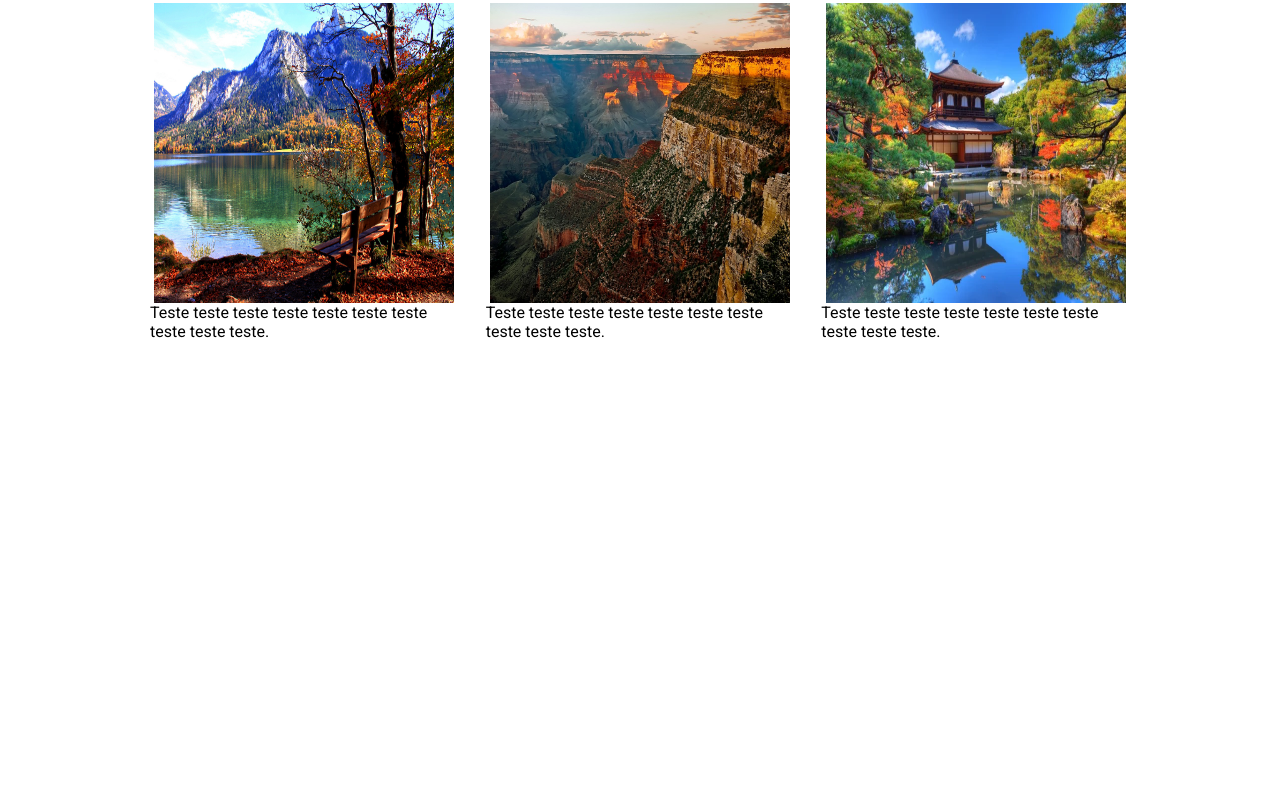
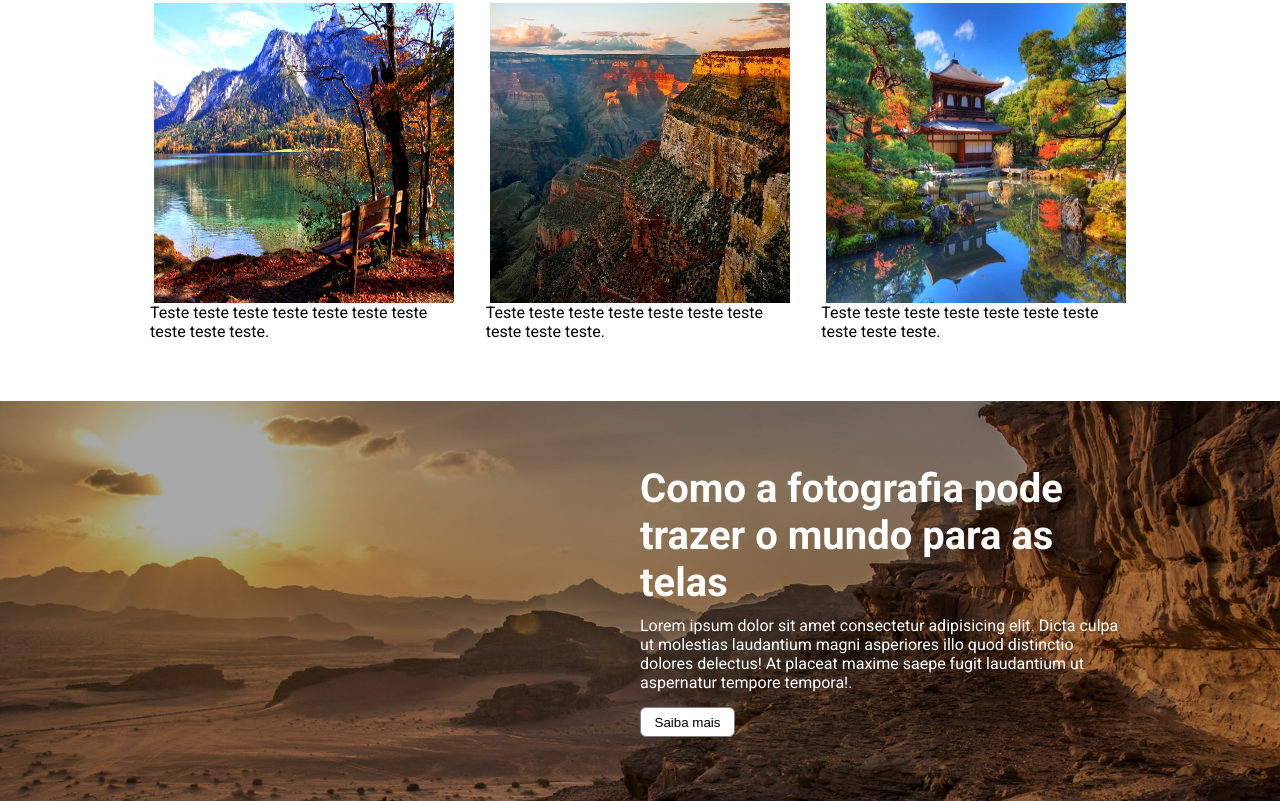
Before and after one commit to Daniel-santos941/o-inicio-do-site, a plain HTML site: page index.html in a window 1280 px wide. Shown: the part 633-1434 px from the top of the page. Before the commit the page ends 1034 px from the top, so only its background shows below. Drawn offline with Linux system fonts and the light colour scheme.

Commit message:
colocando a terceira seção e a imagem da terceira seção

```diff
--- a/css/style.css
+++ b/css/style.css
@@ -131,3 +131,46 @@ a {
     width: 300px;
     height: 300px;
 }
+
+/**Estilos da banner-section*/
+.banner-section {
+    background-image: url(../public/img/deserto.jpg );
+    background-repeat: no-repeat;
+    background-size: cover;
+    background-position: center;
+}
+
+.banner-section .darkening {
+    background-color: rgb(0, 0, 0, 0.340);
+    height: 100%;
+}
+
+.banner-section .closure {
+    height: 400px;
+    padding: 0 150px;
+    display: flex;
+    flex-direction: column;
+    justify-content: center;
+    align-items: flex-end;
+}
+
+.banner-section .closure .text-box {
+    width: 50%;
+    color: #fff;
+}
+
+.banner-section .closure .text-box h1 {
+    margin-bottom: 10px;
+    font-size: 40px;
+}
+
+.banner-section .closure .text-box button {
+    background-color: #fff;
+    width: 95px;
+    height: 30px;
+    color: black;
+    border: 1px solid grey;
+    border-radius: 6px;
+    margin-top: 15px;
+    cursor: pointer;
+}
--- a/index.html
+++ b/index.html
@@ -80,7 +80,19 @@
         </div>
     </section>
     <!--SEÇÃO 3-->
-
+    <section class="banner-section">
+        <div class="darkening">
+            <div class="container">
+                <div class="closure">
+                    <div class="text-box">
+                        <h1>Como a fotografia pode trazer o mundo para as telas</h1>
+                        <p>Lorem ipsum dolor sit amet consectetur adipisicing elit. Dicta culpa ut molestias laudantium magni asperiores illo quod distinctio dolores delectus! At placeat maxime saepe fugit laudantium ut aspernatur tempore tempora!.</p>
+                        <button>Saiba mais</button>
+                    </div>
+                </div>
+            </div>
+        </div>
+    </section>
     <!--RODAPÉ-->
 
 </body>
```
Also changed, not shown: public/img/deserto.jpg (added), public/img/winter.jpg (added).
